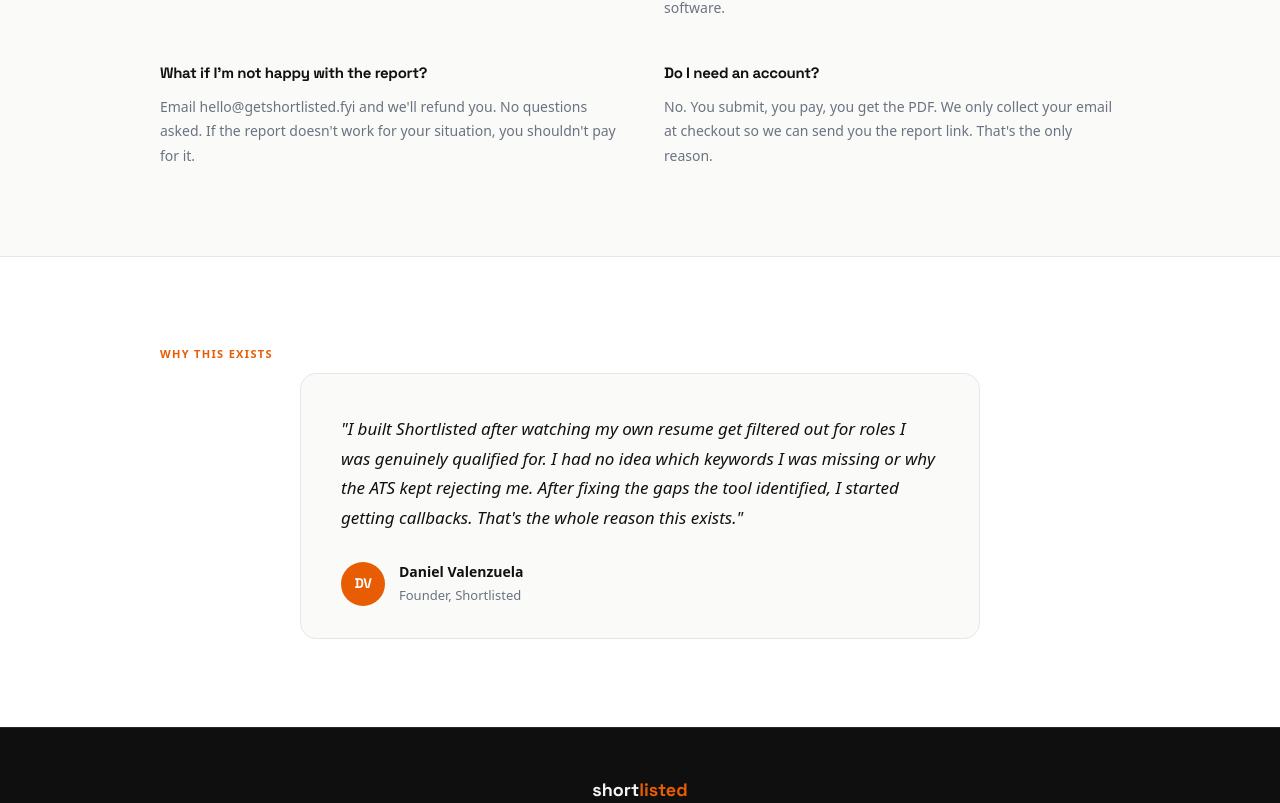
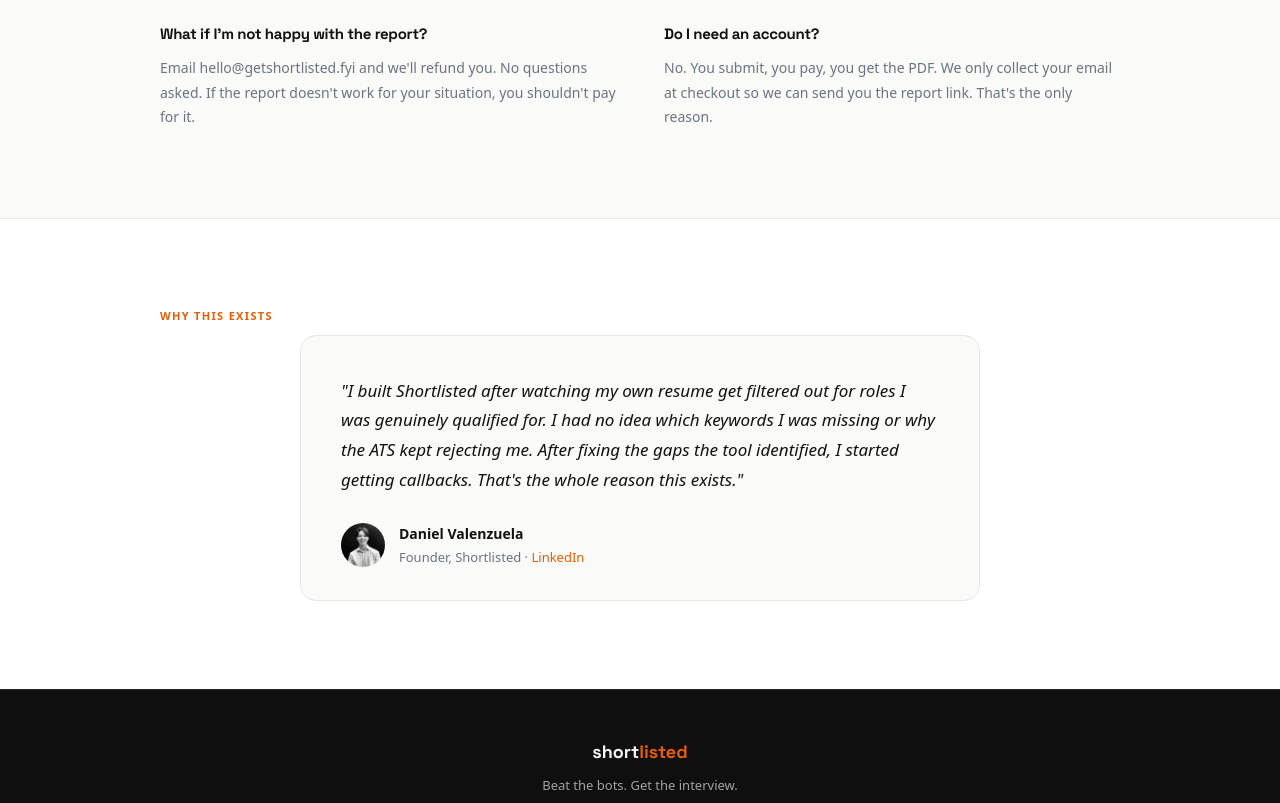
Before and after one commit to dvalenzu17/resumeAI, a React (Vite) app in the folder client/: page / in a window 1280 px wide. Shown: the part 4275-5078 px from the top of the page. Built offline with nearby package versions, Linux system fonts and the light colour scheme.

Commit message:
improving trust

```diff
--- a/client/src/views/UploadView.jsx
+++ b/client/src/views/UploadView.jsx
@@ -187,12 +187,6 @@
         </div>
         <p className={styles.pricingCoach}>
           A career coach charges $150+ for one hour. The Glow-Up costs less than a coffee meeting and delivers in 60 seconds.
-        </p>
-        <p className={styles.sampleLink}>
-          Not sure what you're getting?{' '}
-          <a href="/sample-report.pdf" target="_blank" rel="noopener noreferrer" className={styles.sampleAnchor}>
-            See a sample report
-          </a>
         </p>
       </div>
     </section>
@@ -488,10 +482,26 @@
               this exists."
             </p>
             <div className={styles.testimonialAuthor}>
-              <div className={styles.testimonialAvatar}>DV</div>
+              <img
+                src="/images/daniel.jpg"
+                alt="Daniel Valenzuela"
+                className={styles.testimonialPhoto}
+                onError={(e) => { e.currentTarget.style.display = 'none'; e.currentTarget.nextSibling.style.display = 'flex'; }}
+              />
+              <div className={styles.testimonialAvatar} style={{ display: 'none' }}>DV</div>
               <div>
                 <p className={styles.testimonialName}>Daniel Valenzuela</p>
-                <p className={styles.testimonialRole}>Founder, Shortlisted</p>
+                <p className={styles.testimonialRole}>
+                  Founder, Shortlisted ·{' '}
+                  <a
+                    href="www.linkedin.com/in/dvalenzu"
+                    target="_blank"
+                    rel="noopener noreferrer"
+                    className={styles.testimonialLinkedin}
+                  >
+                    LinkedIn
+                  </a>
+                </p>
               </div>
             </div>
           </div>
--- a/client/src/views/UploadView.module.css
+++ b/client/src/views/UploadView.module.css
@@ -942,6 +942,14 @@
   letter-spacing: -0.5px;
 }
 
+.testimonialPhoto {
+  width: 44px;
+  height: 44px;
+  border-radius: 50%;
+  object-fit: cover;
+  flex-shrink: 0;
+}
+
 .testimonialName {
   font-weight: 700;
   font-size: 14px;
@@ -953,6 +961,16 @@
   font-size: 13px;
   color: var(--text-muted);
   margin: 2px 0 0;
+}
+
+.testimonialLinkedin {
+  color: var(--accent);
+  text-decoration: none;
+  font-weight: 500;
+}
+
+.testimonialLinkedin:hover {
+  text-decoration: underline;
 }
 
 /* ─────────────────────────────────────────────
```
Also changed, not shown: client/public/images/daniel.jpg (added), 1 other file (tests, documents, lock files or other folders).
